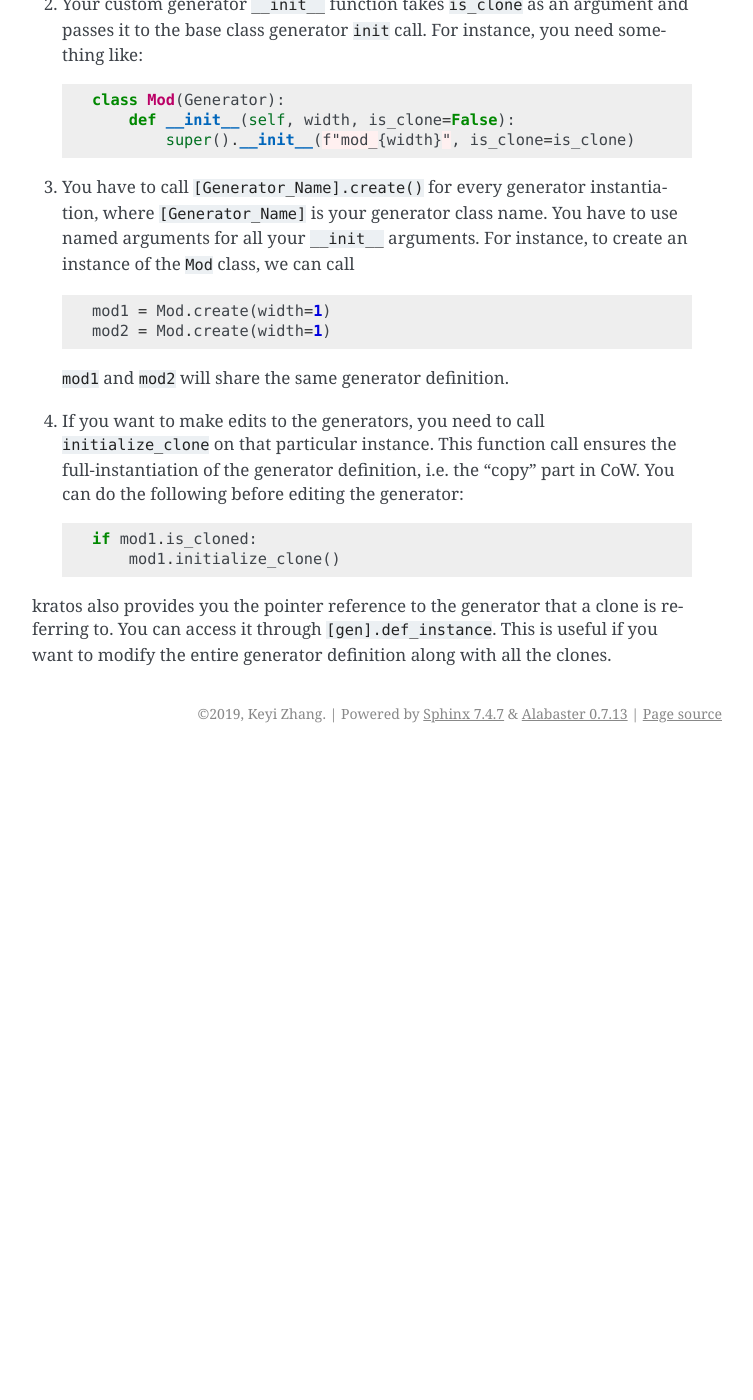
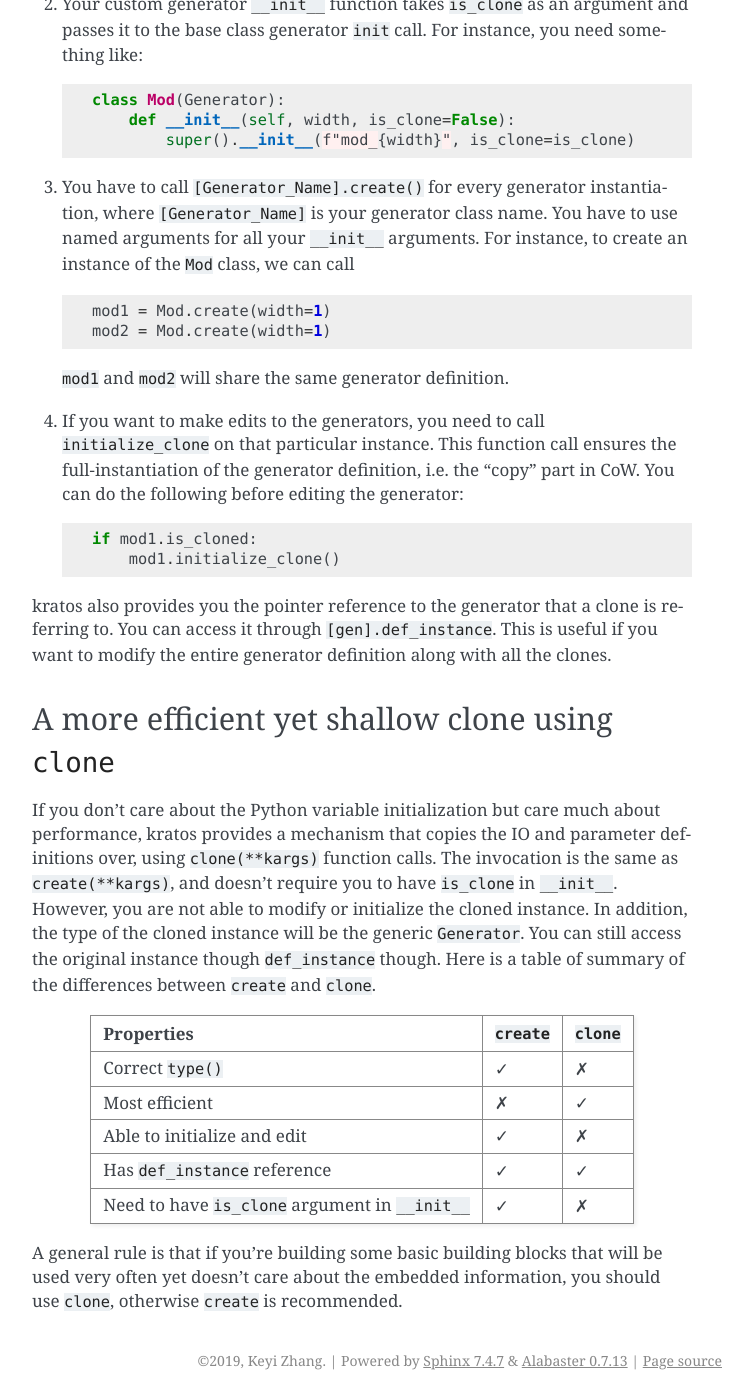
Before and after one commit to Kuree/kratos, a Sphinx documentation site: the page built from docs/advanced/clone.rst, in a window 1280 px wide and 1400 px high, scrolled down 725 px. Shown: the whole window, without its empty margins (388-1141 px from the left). Built offline with Sphinx 7.4.7, drawn with Linux system fonts in a browser that asks for light colours; before the commit the page ends 1478 px from its top, so only the background shows below that; some of the changed text lies outside the part shown.

Commit message:
add shallow clone; resolve #36

```diff
--- a/docs/advanced/clone.rst
+++ b/docs/advanced/clone.rst
@@ -19,8 +19,8 @@ change.
     cloned generators. This requires the circuit definition to be initialized
     prior to the editing, hence the "copy" part.
 
-How to implement Generator Clones
-=================================
+Implement Generator Clones with ``create``
+==========================================
 To avoid excessive computation in kratos' CoW mechanism, your
 generators have to meet the following requirements:
 
@@ -63,3 +63,33 @@ kratos also provides you the pointer reference to the generator that
 a clone is referring to. You can access it through
 ``[gen].def_instance``. This is useful if you want to modify the entire
 generator definition along with all the clones.
+
+A more efficient yet shallow clone using ``clone``
+==================================================
+
+If you don't care about the Python variable initialization but care much
+about performance, kratos provides a mechanism that copies the IO and
+parameter definitions over, using ``clone(**kargs)`` function calls.
+The invocation is the same as ``create(**kargs)``, and doesn't require
+you to have ``is_clone`` in ``__init__``. However, you are not able to
+modify or initialize the cloned instance. In addition, the type of the
+cloned instance will be the generic ``Generator``. You can still access
+the original instance though ``def_instance`` though. Here is a table
+of summary of the differences between ``create`` and ``clone``.
+
+==================================================  ===========  ===========
+Properties                                          ``create``   ``clone``
+==================================================  ===========  ===========
+Correct ``type()``                                  |checkmark|  |crossmark|
+Most efficient                                      |crossmark|  |checkmark|
+Able to initialize and edit                         |checkmark|  |crossmark|
+Has ``def_instance`` reference                      |checkmark|  |checkmark|
+Need to have ``is_clone`` argument in ``__init__``  |checkmark|  |crossmark|
+==================================================  ===========  ===========
+
+A general rule is that if you're building some basic building blocks that
+will be used very often yet doesn't care about the embedded information,
+you should use ``clone``, otherwise ``create`` is recommended.
+
+.. |checkmark| unicode:: U+2713
+.. |crossmark| unicode:: U+2717
```
Also changed, not shown: 2 other files.
